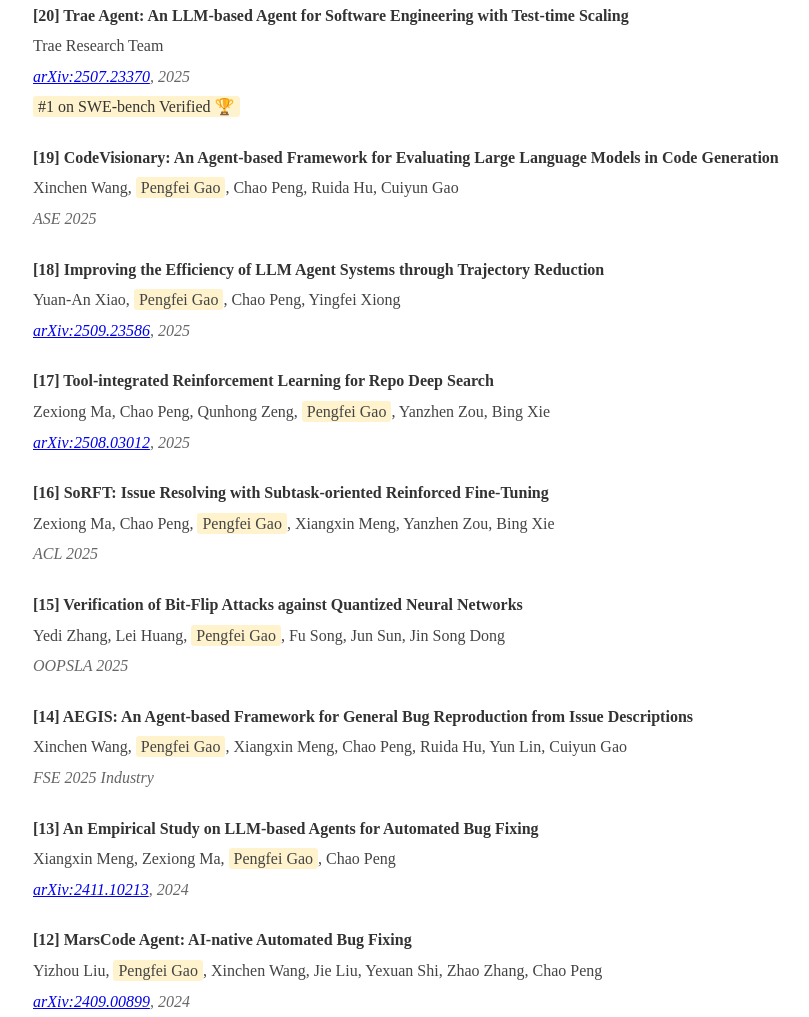
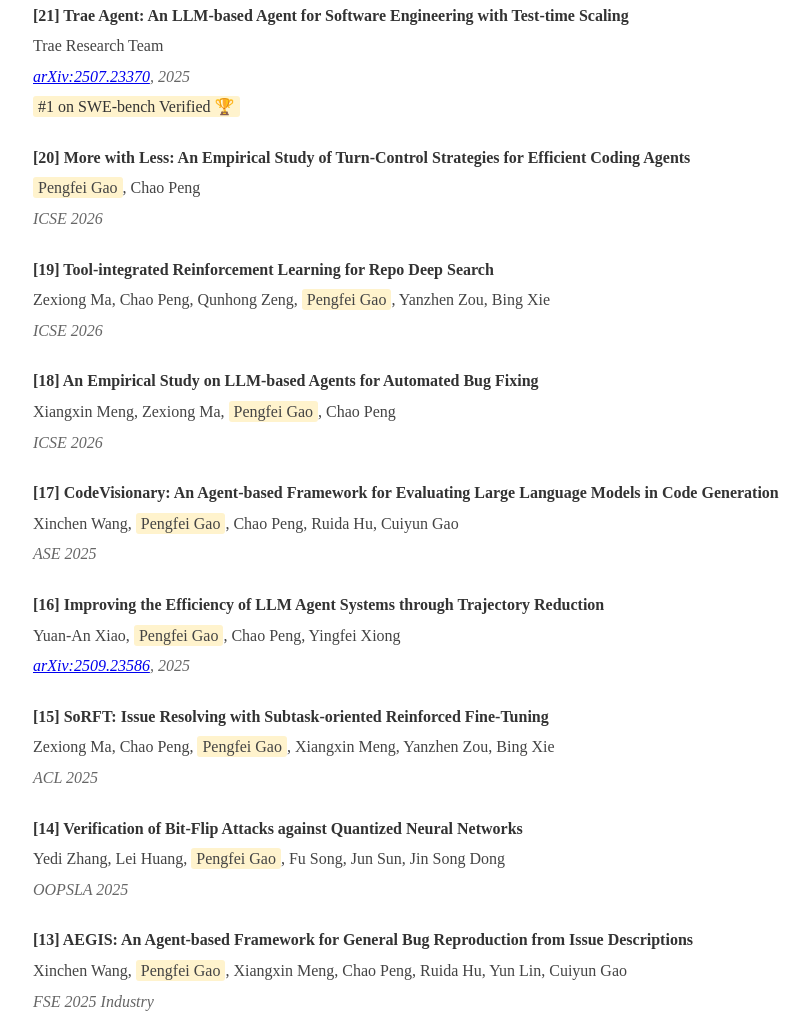
Before and after one commit to cumt-gpf/cumt-gpf.github.io, a plain HTML site: page index.html in a window 1280 px wide. Shown: the part 816-1833 px from the top of the page, without its empty margins (207-1016 px from the left). Drawn offline with Linux system fonts and the light colour scheme.

Commit message:
Update index.html

```diff
--- a/index.html
+++ b/index.html
@@ -139,53 +139,58 @@
     <h2>Publications</h2>
     <div class="publications">
         <div class="publication">
-            <p><strong>[20] Trae Agent: An LLM-based Agent for Software Engineering with Test-time Scaling</strong></p>
+            <p><strong>[21] Trae Agent: An LLM-based Agent for Software Engineering with Test-time Scaling</strong></p>
             <p class="authors">Trae Research Team</p>
             <p class="venue"><em><a href="https://arxiv.org/abs/2507.23370" target="_blank">arXiv:2507.23370</a>, 2025</em></p>
             <p><span class="highlight">#1 on SWE-bench Verified 🏆</span></p>
         </div>
-
+        <div class="publication">
+            <p><strong>[20]	More with Less: An Empirical Study of Turn-Control Strategies for Efficient Coding Agents</strong></p>
+            <p class="authors"><span class="highlight">Pengfei Gao</span>, Chao Peng</p>
+            <p class="venue"><em>ICSE 2026</em></p>
+        </div>
 
         <div class="publication">
-            <p><strong>[19] CodeVisionary: An Agent-based Framework for Evaluating Large Language Models in Code Generation</strong></p>
+            <p><strong>[19] Tool-integrated Reinforcement Learning for Repo Deep Search</strong></p>
+            <p class="authors">Zexiong Ma, Chao Peng, Qunhong Zeng, <span class="highlight">Pengfei Gao</span>, Yanzhen Zou, Bing Xie</p>
+            <p class="venue"><em>ICSE 2026</em></p>
+        </div>
+        <div class="publication">
+            <p><strong>[18] An Empirical Study on LLM-based Agents for Automated Bug Fixing</strong></p>
+            <p class="authors">Xiangxin Meng, Zexiong Ma, <span class="highlight">Pengfei Gao</span>, Chao Peng</p>
+            <p class="venue"><em>ICSE 2026</em></p>
+        </div>
+
+        <div class="publication">
+            <p><strong>[17] CodeVisionary: An Agent-based Framework for Evaluating Large Language Models in Code Generation</strong></p>
             <p class="authors">Xinchen Wang, <span class="highlight">Pengfei Gao</span>, Chao Peng, Ruida Hu, Cuiyun Gao</p>
             <p class="venue"><em>ASE 2025</em></p>
         </div>
 
         <div class="publication">
-            <p><strong>[18] Improving the Efficiency of LLM Agent Systems through Trajectory Reduction</strong></p>
+            <p><strong>[16] Improving the Efficiency of LLM Agent Systems through Trajectory Reduction</strong></p>
             <p class="authors">Yuan-An Xiao, <span class="highlight">Pengfei Gao</span>, Chao Peng, Yingfei Xiong</p>
             <p class="venue"><em><a href="https://arxiv.org/abs/2509.23586" target="_blank">arXiv:2509.23586</a>, 2025</em></p>
         </div>
 
+
         <div class="publication">
-            <p><strong>[17] Tool-integrated Reinforcement Learning for Repo Deep Search</strong></p>
-            <p class="authors">Zexiong Ma, Chao Peng, Qunhong Zeng, <span class="highlight">Pengfei Gao</span>, Yanzhen Zou, Bing Xie</p>
-            <p class="venue"><em><a href="https://arxiv.org/abs/2508.03012" target="_blank">arXiv:2508.03012</a>, 2025</em></p>
-        </div>
-        <div class="publication">
-            <p><strong>[16] SoRFT: Issue Resolving with Subtask-oriented Reinforced Fine-Tuning</strong></p>
+            <p><strong>[15] SoRFT: Issue Resolving with Subtask-oriented Reinforced Fine-Tuning</strong></p>
             <p class="authors">Zexiong Ma, Chao Peng, <span class="highlight">Pengfei Gao</span>, Xiangxin Meng, Yanzhen Zou, Bing Xie</p>
             <p class="venue"><em>ACL 2025</em></p>
         </div>
 
 
         <div class="publication">
-            <p><strong>[15] Verification of Bit-Flip Attacks against Quantized Neural Networks</strong></p>
+            <p><strong>[14] Verification of Bit-Flip Attacks against Quantized Neural Networks</strong></p>
             <p class="authors">Yedi Zhang, Lei Huang, <span class="highlight">Pengfei Gao</span>, Fu Song, Jun Sun, Jin Song Dong</p>
             <p class="venue"><em>OOPSLA 2025</em></p>
         </div>
 
         <div class="publication">
-            <p><strong>[14] AEGIS: An Agent-based Framework for General Bug Reproduction from Issue Descriptions</strong></p>
+            <p><strong>[13] AEGIS: An Agent-based Framework for General Bug Reproduction from Issue Descriptions</strong></p>
             <p class="authors">Xinchen Wang, <span class="highlight">Pengfei Gao</span>, Xiangxin Meng, Chao Peng, Ruida Hu, Yun Lin, Cuiyun Gao</p>
             <p class="venue"><em>FSE 2025 Industry</em></p>
-        </div>
-
-        <div class="publication">
-            <p><strong>[13] An Empirical Study on LLM-based Agents for Automated Bug Fixing</strong></p>
-            <p class="authors">Xiangxin Meng, Zexiong Ma, <span class="highlight">Pengfei Gao</span>, Chao Peng</p>
-            <p class="venue"><em><a href="https://arxiv.org/abs/2411.10213" target="_blank">arXiv:2411.10213</a>, 2024</em></p>
         </div>
 
         <div class="publication">
@@ -277,7 +282,7 @@
                 <img src="https://s11.flagcounter.com/count2/gaopf/bg_FFFFFF/txt_000000/border_CCCCCC/columns_2/maxflags_10/viewers_0/labels_1/pageviews_1/flags_0/percent_0/" alt="Flag Counter" border="0">
             </a>
         </div>
-        <p>Last updated: September 2025</p>
+        <p>Last updated: October 2025</p>
     </div>
 </body>
 </html>
```
